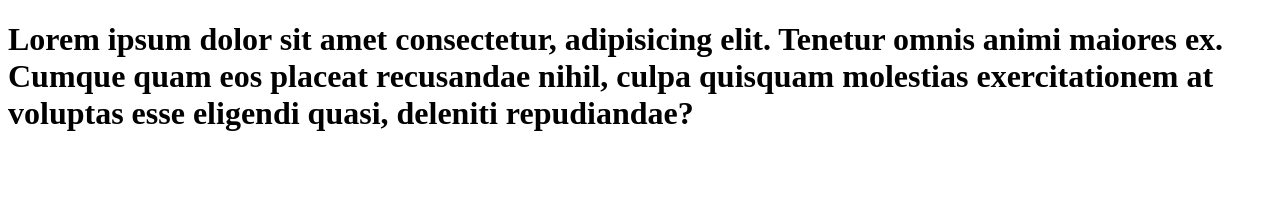
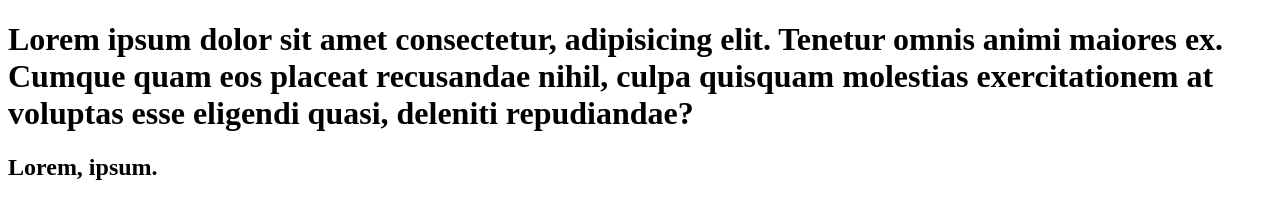
Before and after one commit to cleiderman/git-youtube, a plain HTML site: page index.html in a window 1280 px wide. Drawn offline with Linux system fonts and the light colour scheme.

Commit message:
add.html.h2

```diff
--- a/index.html
+++ b/index.html
@@ -10,5 +10,8 @@
     <h1>
         Lorem ipsum dolor sit amet consectetur, adipisicing elit. Tenetur omnis animi maiores ex. Cumque quam eos placeat recusandae nihil, culpa quisquam molestias exercitationem at voluptas esse eligendi quasi, deleniti repudiandae?
     </h1>
+    <h2>
+        Lorem, ipsum.
+    </h2>
 </body>
 </html>
```
